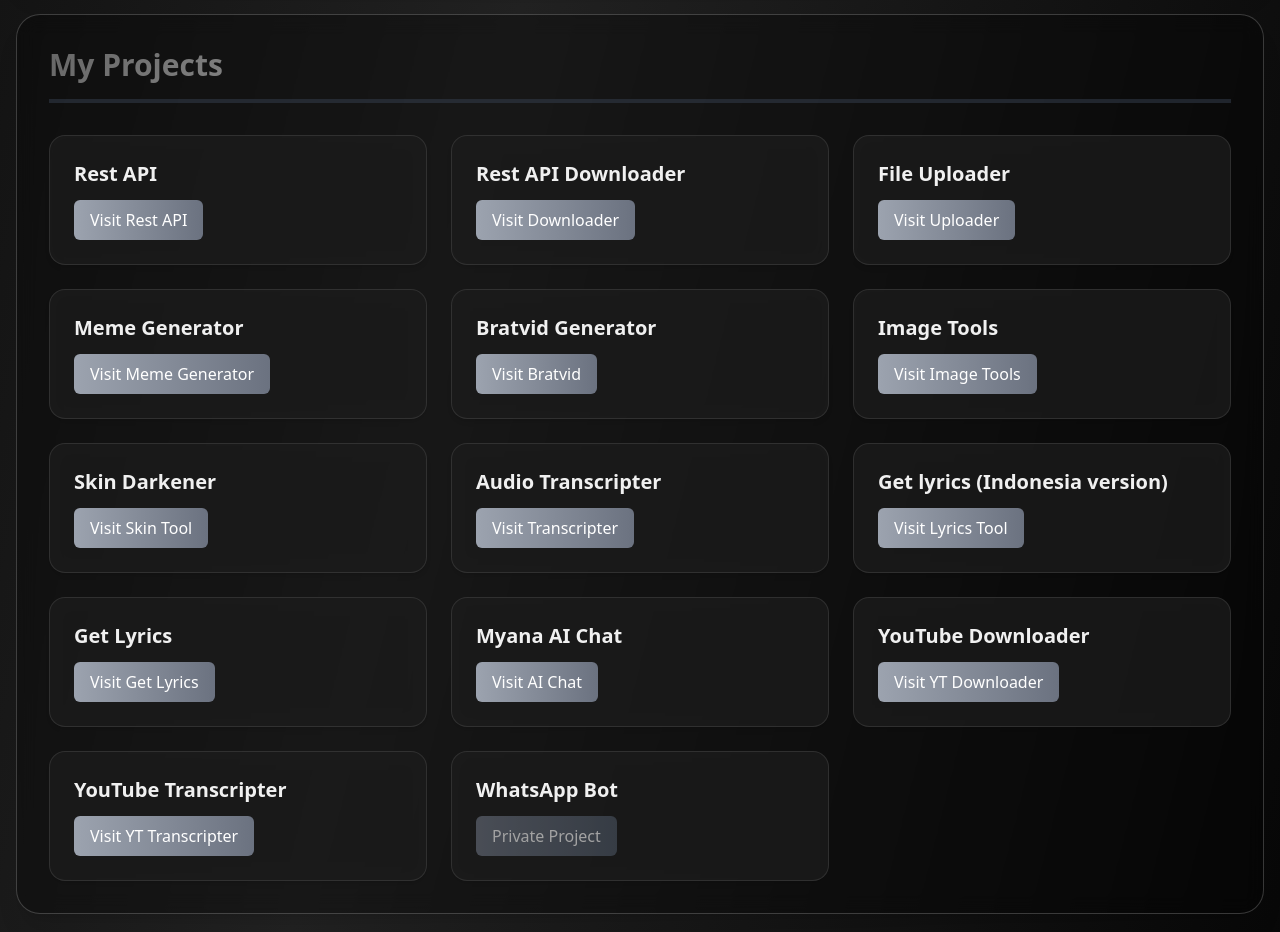
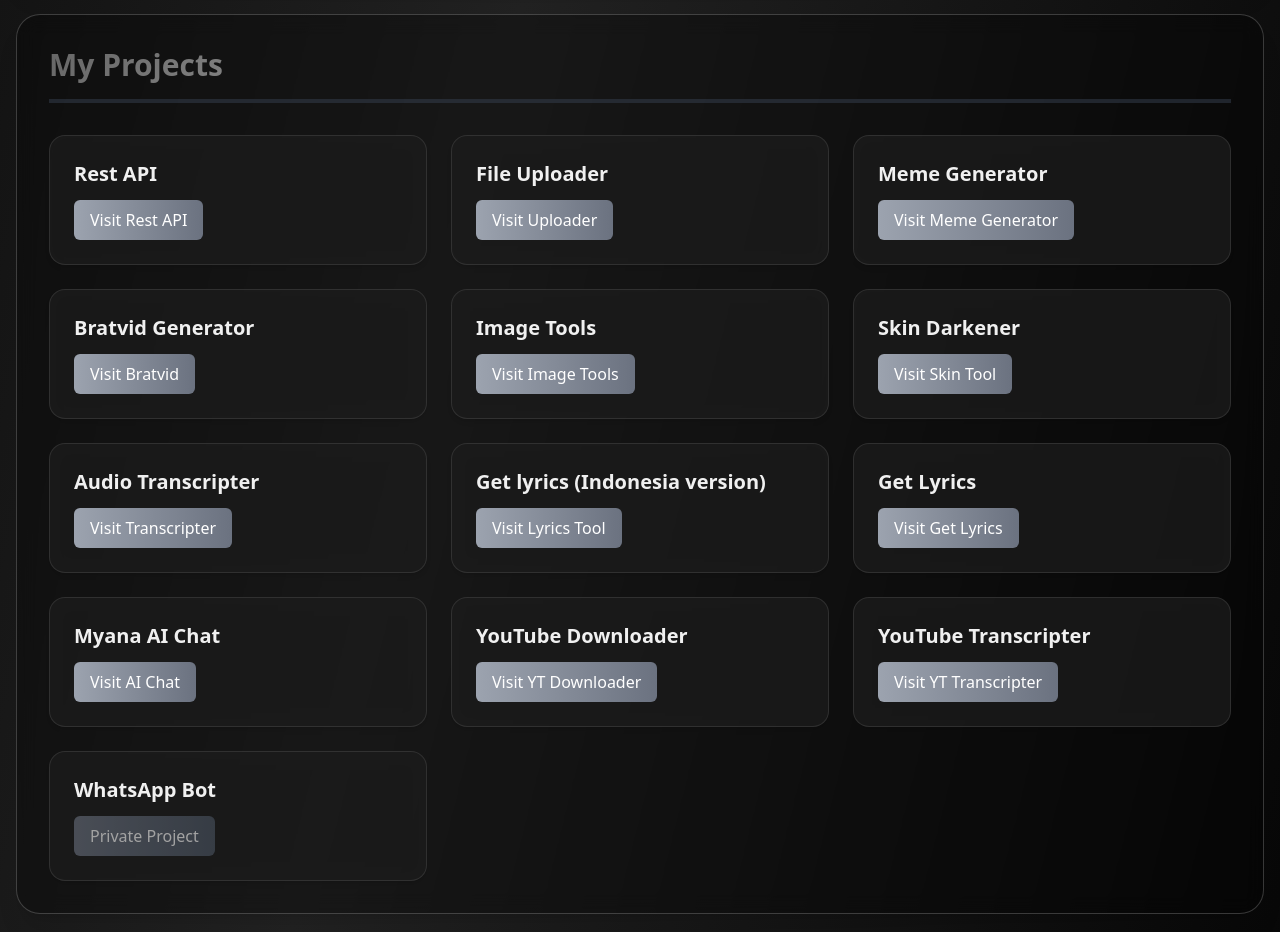
Before and after one commit to iyayn-ajah/web-iyayn, a plain HTML site: page index.html in a window 1280 px wide. Shown: the part 3040-3972 px from the top of the page. Drawn offline with nearby package versions, Linux system fonts and the light colour scheme.

Commit message:
Update index.html

```diff
--- a/index.html
+++ b/index.html
@@ -383,12 +383,7 @@
             <div class="grid grid-cols-1 md:grid-cols-2 lg:grid-cols-3 gap-6">
                 <div class="project-card p-6 rounded-2xl shadow-md">
                     <h3 class="text-xl font-semibold mb-3">Rest API</h3>
-                    <a href="https://api.rapikzyeah.biz.id/" target="_blank" class="theme-button inline-block px-4 py-2 text-white rounded-md">Visit Rest API</a>
-                </div>
-
-                <div class="project-card p-6 rounded-2xl shadow-md">
-                    <h3 class="text-xl font-semibold mb-3">Rest API Downloader</h3>
-                    <a href="https://api-downloader.zone.id/" target="_blank" class="theme-button inline-block px-4 py-2 text-white rounded-md">Visit Downloader</a>
+                    <a href="https://api.iyayn.web.id/" target="_blank" class="theme-button inline-block px-4 py-2 text-white rounded-md">Visit Rest API</a>
                 </div>
 
                 <div class="project-card p-6 rounded-2xl shadow-md">
```
